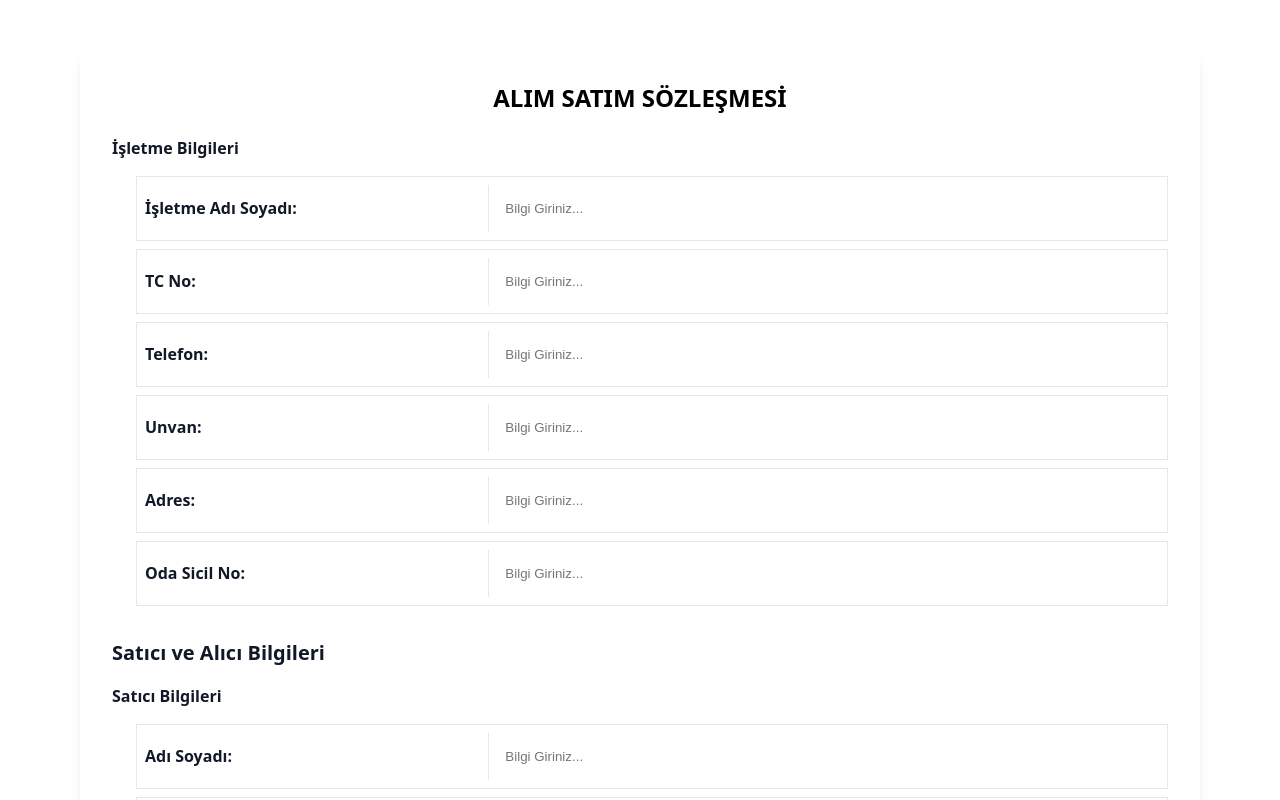
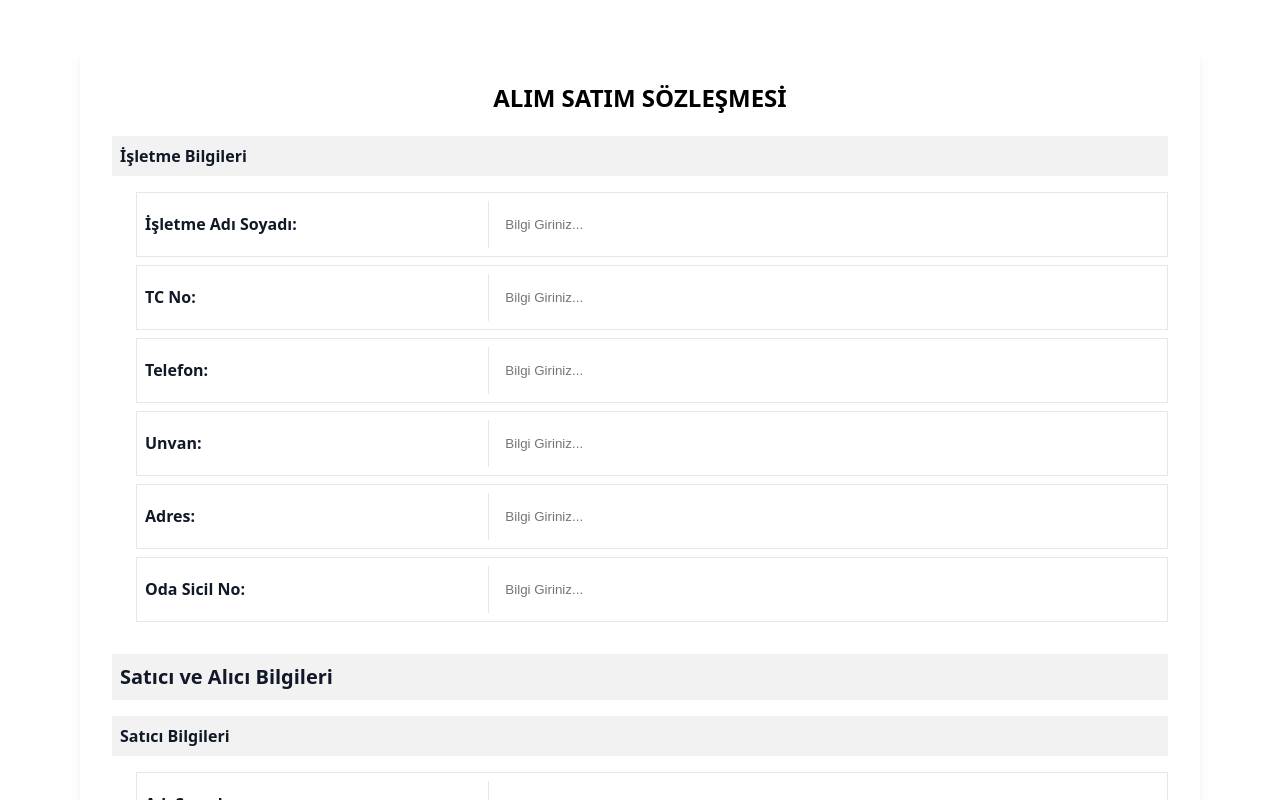
Before and after one commit to Mustafaserhatpeker/sozlesme-v2, a React (Vite) app in the folder sozlesme/: page /alim-satim-sozlesmesi in a window 1280 px wide. Shown: the top 800 px of the page. Built offline with nearby package versions, Linux system fonts and the light colour scheme.

Commit message:
Enhance styling for section headers and inputs in AlimSatimSozlesmesi component for improved readability

```diff
--- a/sozlesme/src/AlimSatim-Sozlesmesi/AlimSatimSozlesmesi.css
+++ b/sozlesme/src/AlimSatim-Sozlesmesi/AlimSatimSozlesmesi.css
@@ -32,8 +32,12 @@
   font-weight:700;
   margin-bottom:1rem;
   color:var(--text);
+  background-color: #f2f2f2;
+  padding:0.5rem;
 }
 .as-section h3{
+  background-color: #f2f2f2;
+  padding:0.5rem;
   font-size:1rem;
   font-weight:600;
   margin-bottom:0.75rem;
@@ -65,6 +69,7 @@
 .as-section-li input{
   border: none;
   border-left: 1px solid var(--muted-border);
-    padding: 1rem;
-    box-sizing: border-box;
+  padding: 1rem;
+  box-sizing: border-box;
+  outline: none;
 }
```
